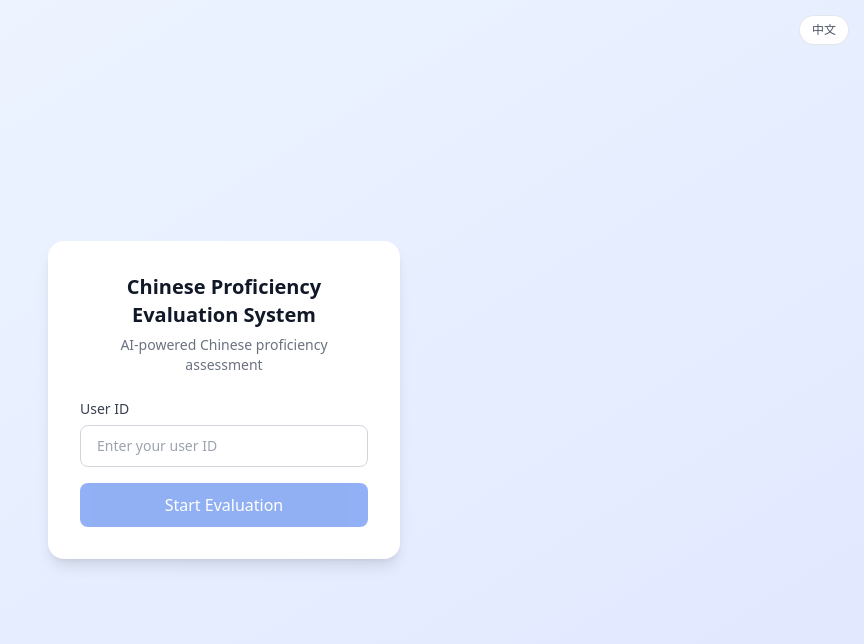
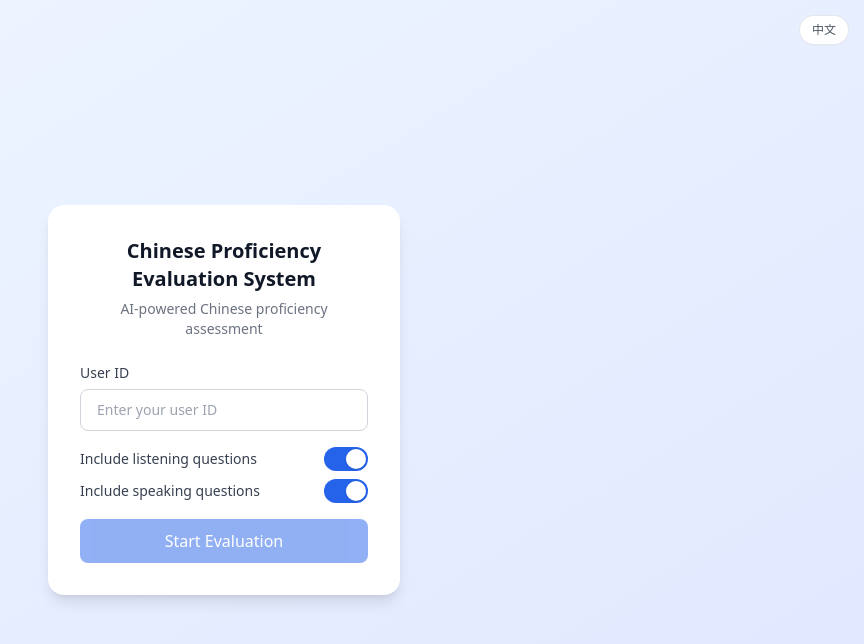
Before and after one commit to mutsunn1/evaluater_frontend_0.1, a Vue app: page / in a window 1280 px wide. Shown: the top 644 px of the page, without its empty margins (416-1280 px from the left). Built offline with nearby package versions, Linux system fonts and the light colour scheme; no server answers.

Commit message:
feat: login page include listening/speaking toggles (#2)

```diff
--- a/src/api/index.ts
+++ b/src/api/index.ts
@@ -165,13 +165,18 @@ async function readSseEvents(
 }
 
 export async function createSession(
-  userId: string
+  userId: string,
+  options?: { includeListening?: boolean; includeSpeaking?: boolean }
 ): Promise<{ session_id: string; user_id: string; hsk_level: number }> {
   const locale = useLocaleStore().locale;
-  return fetchJson(
-    `${BASE_URL}/api/v1/sessions?user_id=${encodeURIComponent(userId)}&locale=${encodeURIComponent(locale)}`,
-    { method: "POST" }
-  );
+  let url = `${BASE_URL}/api/v1/sessions?user_id=${encodeURIComponent(userId)}&locale=${encodeURIComponent(locale)}`;
+  if (options?.includeListening !== undefined) {
+    url += `&include_listening=${options.includeListening}`;
+  }
+  if (options?.includeSpeaking !== undefined) {
+    url += `&include_speaking=${options.includeSpeaking}`;
+  }
+  return fetchJson(url, { method: "POST" });
 }
 
 /** SSE stream: calls back on each thinking step and final question.
--- a/src/locales/en/common.json
+++ b/src/locales/en/common.json
@@ -14,6 +14,8 @@
   "loading": "Loading...",
   "endEvaluation": "End Evaluation",
   "openProfile": "Open profile",
+  "includeListening": "Include listening questions",
+  "includeSpeaking": "Include speaking questions",
   "error": {
     "backend": "Failed to connect to backend: {message}"
   }
--- a/src/locales/zh/common.json
+++ b/src/locales/zh/common.json
@@ -14,6 +14,8 @@
   "loading": "加载中...",
   "endEvaluation": "结束评测",
   "openProfile": "打开用户资料",
+  "includeListening": "包含听力题",
+  "includeSpeaking": "包含口语题",
   "error": {
     "backend": "连接后端失败：{message}"
   }
--- a/src/views/LoginView.vue
+++ b/src/views/LoginView.vue
@@ -41,6 +41,47 @@
           />
         </div>
 
+        <div class="space-y-2">
+          <div class="flex items-center justify-between">
+            <span class="text-xs font-medium text-gray-700 sm:text-sm">{{
+              $t("common.includeListening")
+            }}</span>
+            <button
+              type="button"
+              role="switch"
+              :aria-checked="includeListening"
+              data-testid="toggle-listening"
+              class="relative h-6 w-11 shrink-0 cursor-pointer rounded-full transition-colors focus:outline-none focus:ring-2 focus:ring-blue-500/20"
+              :class="includeListening ? 'bg-blue-600' : 'bg-gray-200'"
+              @click="toggleListening"
+            >
+              <span
+                class="absolute left-0.5 top-0.5 h-5 w-5 rounded-full bg-white shadow transition-transform"
+                :class="includeListening ? 'translate-x-5' : ''"
+              />
+            </button>
+          </div>
+          <div class="flex items-center justify-between">
+            <span class="text-xs font-medium text-gray-700 sm:text-sm">{{
+              $t("common.includeSpeaking")
+            }}</span>
+            <button
+              type="button"
+              role="switch"
+              :aria-checked="includeSpeaking"
+              data-testid="toggle-speaking"
+              class="relative h-6 w-11 shrink-0 cursor-pointer rounded-full transition-colors focus:outline-none focus:ring-2 focus:ring-blue-500/20"
+              :class="includeSpeaking ? 'bg-blue-600' : 'bg-gray-200'"
+              @click="toggleSpeaking"
+            >
+              <span
+                class="absolute left-0.5 top-0.5 h-5 w-5 rounded-full bg-white shadow transition-transform"
+                :class="includeSpeaking ? 'translate-x-5' : ''"
+              />
+            </button>
+          </div>
+        </div>
+
         <button
           type="submit"
           class="btn-primary w-full py-2 text-base sm:py-2.5"
@@ -78,6 +119,42 @@ const inputId = ref("");
 const loading = ref(false);
 const errorMsg = ref("");
 
+// Session content preferences, persisted across visits (default: on).
+const LISTENING_STORAGE_KEY = "evaluater-include-listening";
+const SPEAKING_STORAGE_KEY = "evaluater-include-speaking";
+
+function readBoolPreference(key: string): boolean {
+  try {
+    const stored = localStorage.getItem(key);
+    if (stored === "true") return true;
+    if (stored === "false") return false;
+  } catch {
+    // localStorage unavailable (e.g. private mode): fall back to default
+  }
+  return true;
+}
+
+function writeBoolPreference(key: string, value: boolean) {
+  try {
+    localStorage.setItem(key, value ? "true" : "false");
+  } catch {
+    // Persistence is best-effort; ignore storage failures
+  }
+}
+
+const includeListening = ref(readBoolPreference(LISTENING_STORAGE_KEY));
+const includeSpeaking = ref(readBoolPreference(SPEAKING_STORAGE_KEY));
+
+function toggleListening() {
+  includeListening.value = !includeListening.value;
+  writeBoolPreference(LISTENING_STORAGE_KEY, includeListening.value);
+}
+
+function toggleSpeaking() {
+  includeSpeaking.value = !includeSpeaking.value;
+  writeBoolPreference(SPEAKING_STORAGE_KEY, includeSpeaking.value);
+}
+
 async function handleLogin() {
   const id = inputId.value.trim();
   if (!id) return;
@@ -89,7 +166,10 @@ async function handleLogin() {
     auth.login(id);
     sessionStore.clearSession();
 
-    const resp = await createSession(id);
+    const resp = await createSession(id, {
+      includeListening: includeListening.value,
+      includeSpeaking: includeSpeaking.value,
+    });
 
     if ((resp as Record<string, unknown>).needs_cold_start === true) {
       sessionStore.isColdStart = true;
```
Also changed, not shown: 2 other files (tests, documents, lock files or other folders).
